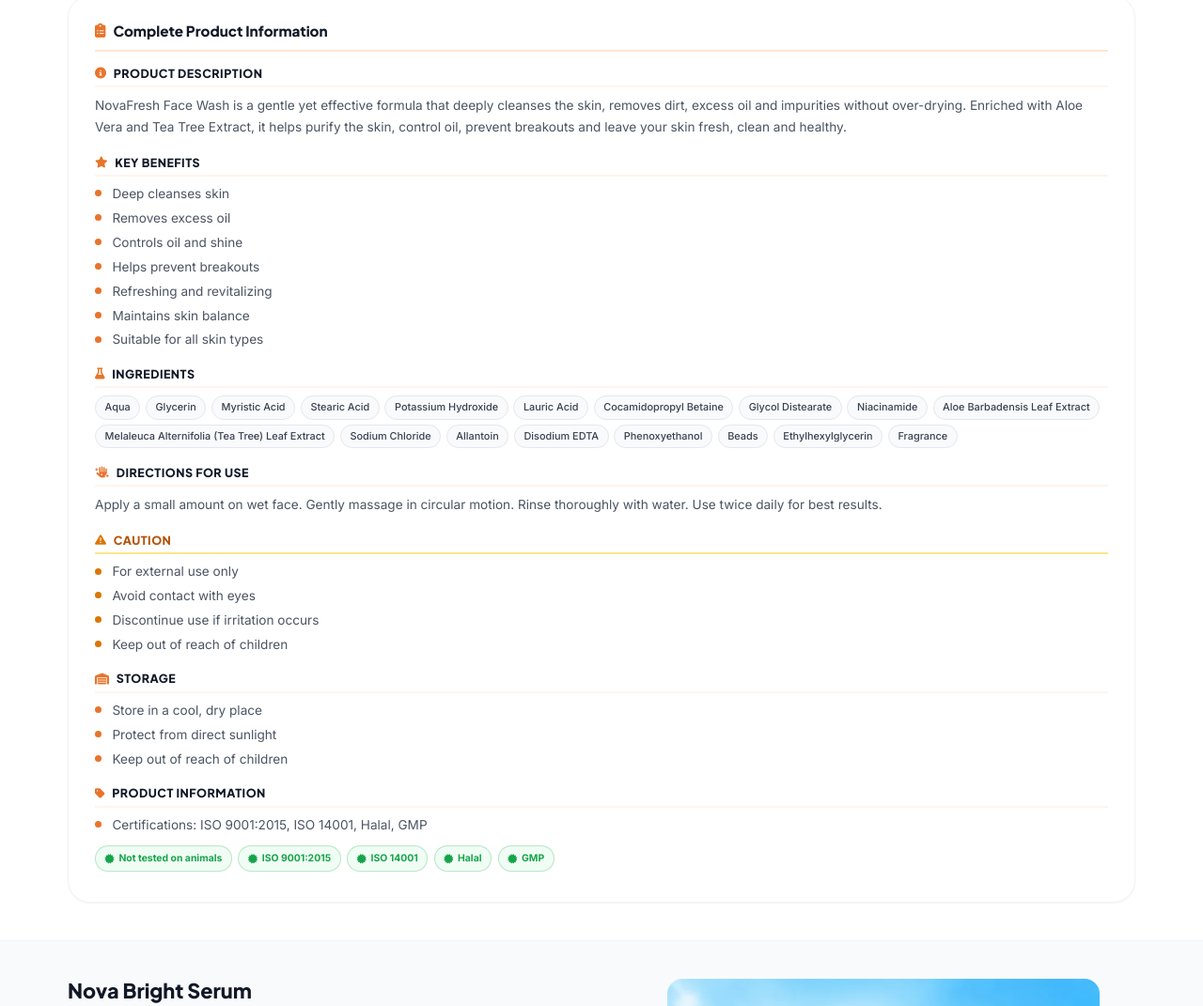
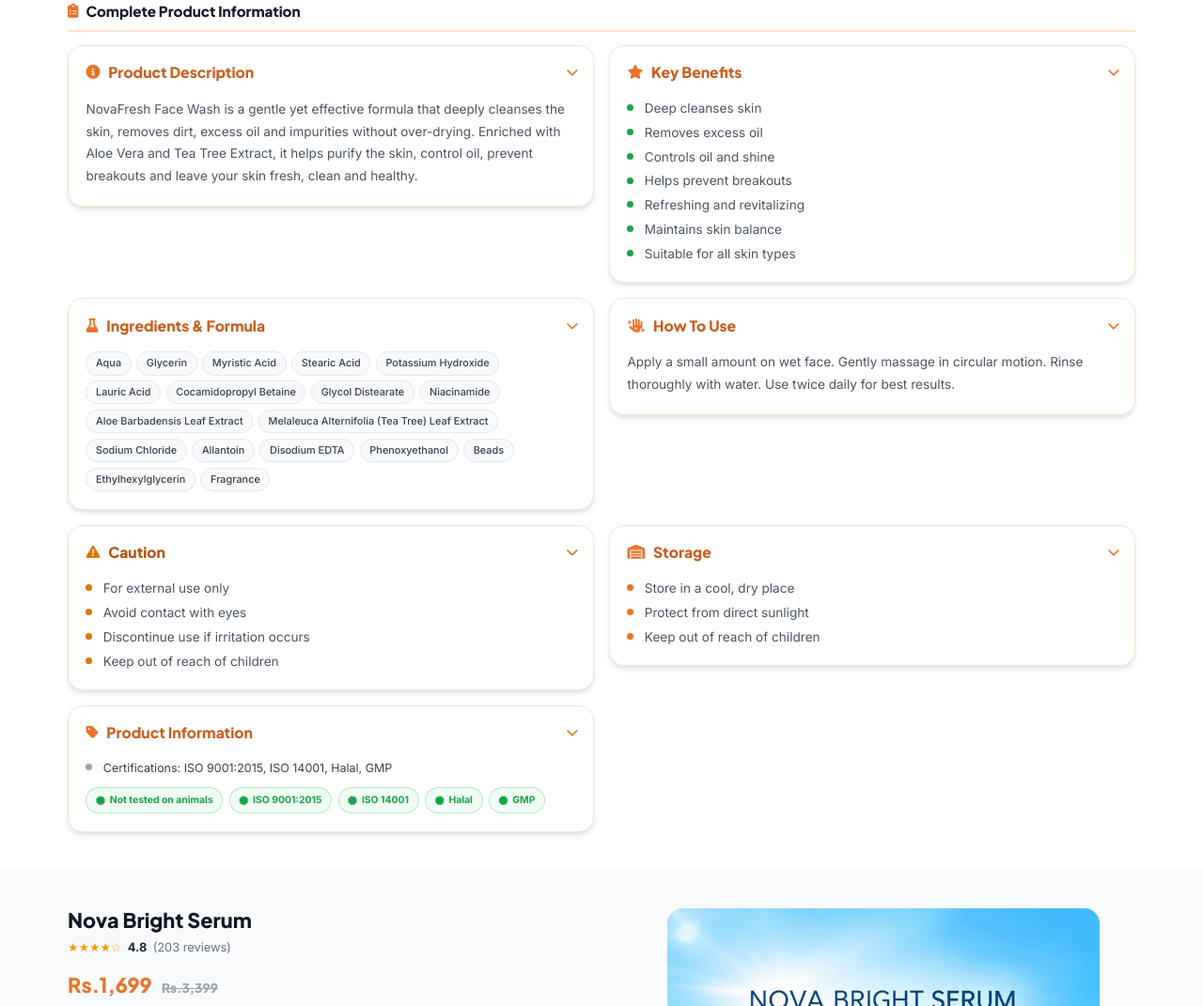
Before and after one commit to wasiqzahoor/NovaSky, a plain HTML site: page index.html in a window 1280 px wide. Shown: the part 4610-5681 px from the top of the page at 94% size. Drawn offline with Linux system fonts and the light colour scheme.

Commit message:
Add some changes

```diff
--- a/index.html
+++ b/index.html
@@ -621,12 +621,12 @@
           <h2>Why Choose <span class="gradient-text">NovaSky</span></h2>
         </div>
         <div class="why-grid">
-          <div class="why-card"><div class="why-icon"><i class="fa-solid fa-trophy"></i></div><h3>Best Quality</h3><p>Premium formulations backed by dermatological research and years of expertise.</p></div>
-          <div class="why-card"><div class="why-icon"><i class="fa-solid fa-leaf"></i></div><h3>Organic Ingredients</h3><p>100% natural, cruelty-free ingredients sourced from certified organic farms.</p></div>
+          <div class="why-card"><div class="why-icon"><i class="fa-solid fa-certificate"></i></div><h3>Certified Quality</h3><p>Halal, GMP and ISO certified products that are never tested on animals.</p></div>
+          <div class="why-card"><div class="why-icon"><i class="fa-solid fa-flask"></i></div><h3>Proven Actives</h3><p>Vitamin C, Niacinamide, SPF 60 and Kojic Acid formulas made for visible results.</p></div>
           <div class="why-card"><div class="why-icon"><i class="fa-solid fa-truck-fast"></i></div><h3>Fast Delivery</h3><p>Free delivery on orders above Rs.3,000 across Pakistan. Flat Rs.250 delivery on smaller orders.</p></div>
-          <div class="why-card"><div class="why-icon"><i class="fa-solid fa-indian-rupee-sign"></i></div><h3>Affordable Price</h3><p>Premium quality at prices that don't burn a hole in your pocket.</p></div>
-          <div class="why-card"><div class="why-icon"><i class="fa-solid fa-headphones"></i></div><h3>Customer Support</h3><p>24/7 dedicated support team to assist you with any queries.</p></div>
-          <div class="why-card"><div class="why-icon"><i class="fa-solid fa-shield-halved"></i></div><h3>Trusted Brand</h3><p>Loved by 5,000+ happy customers across Pakistan.</p></div>
+          <div class="why-card"><div class="why-icon"><i class="fa-solid fa-dollar-sign"></i></div><h3>Better Prices</h3><p>Flat 50% off on all products, plus 8% off on 2 packs and 5% off on advance payment.</p></div>
+          <div class="why-card"><div class="why-icon"><i class="fa-brands fa-whatsapp"></i></div><h3>WhatsApp Support</h3><p>Order or ask us anything on WhatsApp, Monday to Saturday 9 AM to 6 PM.</p></div>
+          <div class="why-card"><div class="why-icon"><i class="fa-solid fa-heart"></i></div><h3>Loved by Customers</h3><p>4.9&#9733; average rating from verified buyers across Pakistan.</p></div>
         </div>
       </div>
     </section>
--- a/script.js
+++ b/script.js
@@ -763,53 +763,44 @@ document.addEventListener('DOMContentLoaded', () => {
   }
 
   // ===== Complete Info Block Builder (shown inside each product detail section) =====
-  function buildFullInfoHtml(fi) {
+  function buildFullInfoHtml(fi, pid) {
     if (!fi) return '';
     const benefitsHtml = fi.benefits.map(b => `<li>${escapeHtml(b)}</li>`).join('');
     const cautionHtml = fi.caution.map(c => `<li>${escapeHtml(c)}</li>`).join('');
     const storageHtml = fi.storage ? fi.storage.map(s => `<li>${escapeHtml(s)}</li>`).join('') : '';
-    const ingredientsChips = fi.ingredients.split(', ').map(i => `<span class="dfi-chip">${escapeHtml(i)}</span>`).join('');
-    const infoHtml = fi.info.map(item => `<li>${escapeHtml(item)}</li>`).join('');
+    const ingredientsChips = fi.ingredients.split(', ').map(c => `<span class="dfi-chip">${escapeHtml(c)}</span>`).join('');
+    const infoHtml = fi.info.map(t => `<li>${escapeHtml(t)}</li>`).join('');
     const badgesHtml = fi.badges.map(b => `<span class="dfi-badge"><i class="fa-solid fa-certificate"></i> ${escapeHtml(b)}</span>`).join('');
+
+    let accId = 0;
+    const accItem = (title, icon, body, extraClass) => {
+      const id = `dfi-panel-${pid}-${++accId}`;
+      return `
+        <div class="dfi-item${extraClass ? ' ' + extraClass : ''}">
+          <button class="dfi-head" type="button" aria-expanded="false" aria-controls="${id}">
+            <span class="dfi-head-text"><i class="fa-solid ${icon}"></i> ${title}</span>
+            <i class="fa-solid fa-chevron-right dfi-chev" aria-hidden="true"></i>
+          </button>
+          <div class="dfi-body" id="${id}">
+            <div class="dfi-body-inner">
+              <div class="dfi-section">${body}</div>
+            </div>
+          </div>
+        </div>`;
+    };
+
     return `
         <div class="detail-fullinfo">
           <h3 class="dfi-main-title"><i class="fa-solid fa-clipboard-list"></i> Complete Product Information</h3>
 
-          <div class="dfi-section">
-            <h4><i class="fa-solid fa-circle-info"></i> Product Description</h4>
-            <p>${escapeHtml(fi.description)}</p>
-          </div>
-
-          <div class="dfi-section">
-            <h4><i class="fa-solid fa-star"></i> Key Benefits</h4>
-            <ul class="dfi-benefits">${benefitsHtml}</ul>
-          </div>
-
-          <div class="dfi-section">
-            <h4><i class="fa-solid fa-flask"></i> Ingredients</h4>
-            <div class="dfi-ingredients">${ingredientsChips}</div>
-          </div>
-
-          <div class="dfi-section">
-            <h4><i class="fa-solid fa-hand-sparkles"></i> Directions for Use</h4>
-            <p>${escapeHtml(fi.directions)}</p>
-          </div>
-
-          <div class="dfi-section dfi-section-caution">
-            <h4><i class="fa-solid fa-triangle-exclamation"></i> Caution</h4>
-            <ul class="dfi-caution">${cautionHtml}</ul>
-          </div>
-
-          ${fi.storage ? `
-          <div class="dfi-section">
-            <h4><i class="fa-solid fa-warehouse"></i> Storage</h4>
-            <ul class="dfi-storage">${storageHtml}</ul>
-          </div>` : ''}
-
-          <div class="dfi-section">
-            <h4><i class="fa-solid fa-tag"></i> Product Information</h4>
-            <ul class="dfi-info">${infoHtml}</ul>
-            <div class="dfi-badges">${badgesHtml}</div>
+          <div class="dfi-accordion">
+            ${accItem('Product Description', 'fa-circle-info', `<p>${escapeHtml(fi.description)}</p>`)}
+            ${accItem('Key Benefits', 'fa-star', `<ul class="dfi-benefits">${benefitsHtml}</ul>`)}
+            ${accItem('Ingredients &amp; Formula', 'fa-flask', `<div class="dfi-ingredients">${ingredientsChips}</div>`)}
+            ${accItem('How To Use', 'fa-hand-sparkles', `<p>${escapeHtml(fi.directions)}</p>`)}
+            ${accItem('Caution', 'fa-triangle-exclamation', `<ul class="dfi-caution">${cautionHtml}</ul>`, 'dfi-item-caution')}
+            ${fi.storage ? accItem('Storage', 'fa-warehouse', `<ul class="dfi-storage">${storageHtml}</ul>`) : ''}
+            ${accItem('Product Information', 'fa-tag', `<ul class="dfi-info">${infoHtml}</ul><div class="dfi-badges">${badgesHtml}</div>`)}
           </div>
         </div>`;
   }
@@ -880,11 +871,25 @@ document.addEventListener('DOMContentLoaded', () => {
                 </div>
               </div>
             </div>
-            ${buildFullInfoHtml(fi)}
+            ${buildFullInfoHtml(fi, p.id)}
           </div>
         </div>`;
     });
     productDetails.innerHTML = html;
+
+    // Accordion (product info panels) — collapsed by default on mobile, open on desktop
+    const isDesktopInfo = window.matchMedia('(min-width: 900px)').matches;
+    productDetails.querySelectorAll('.dfi-item').forEach(item => {
+      const head = item.querySelector('.dfi-head');
+      if (isDesktopInfo) {
+        item.classList.add('open');
+        head.setAttribute('aria-expanded', 'true');
+      }
+      head.addEventListener('click', () => {
+        const open = item.classList.toggle('open');
+        head.setAttribute('aria-expanded', open ? 'true' : 'false');
+      });
+    });
 
     // Thumbnails
     productDetails.querySelectorAll('.detail-thumb').forEach(thumb => {
--- a/style.css
+++ b/style.css
@@ -708,42 +708,74 @@ h1, h2, h3, h4, h5, h6 { font-family: var(--font-heading); color: var(--gray-900
 
 /* ===== COMPLETE PRODUCT INFORMATION (inside product details) ===== */
 .detail-fullinfo {
-  margin-top: 2rem; padding: 1.35rem 1.25rem 1.5rem;
-  background: #fff; border: 1px solid var(--gray-100);
-  border-radius: var(--radius-2xl); box-shadow: var(--shadow-sm);
+  margin-top: 2rem;
   text-align: left;
 }
 .dfi-main-title {
   display: flex; align-items: center; gap: .5rem;
   font-size: .95rem; font-weight: 800; color: var(--gray-900);
-  padding-bottom: .65rem; margin-bottom: 1rem;
+  padding-bottom: .65rem; margin-bottom: .9rem;
   border-bottom: 2px solid var(--brand-100);
 }
 .dfi-main-title i { color: var(--brand); }
-.dfi-section { margin-bottom: 1.15rem; }
-.dfi-section:last-child { margin-bottom: 0; }
-.dfi-section h4 {
-  display: flex; align-items: center; gap: .45rem;
-  font-size: .78rem; font-weight: 800; text-transform: uppercase; letter-spacing: .04em;
-  color: var(--gray-900); margin-bottom: .5rem;
-  padding-bottom: .35rem; border-bottom: 2px solid var(--brand-50);
+
+/* --- Accordion (tap to expand) --- */
+.dfi-accordion { display: grid; gap: .7rem; }
+.dfi-item {
+  background: var(--brand-50);
+  border: 1px solid var(--brand-100);
+  border-radius: var(--radius-xl);
+  overflow: hidden;
+  transition: box-shadow .3s ease, background .3s ease, border-color .3s ease;
 }
-.dfi-section h4 i { color: var(--brand); font-size: 12px; }
-.dfi-section p { font-size: .82rem; color: var(--gray-600); line-height: 1.7; }
+.dfi-item.open {
+  background: #fff;
+  border-color: var(--brand-100);
+  box-shadow: var(--shadow-md);
+}
+.dfi-head {
+  width: 100%;
+  display: flex; align-items: center; justify-content: space-between; gap: 1rem;
+  padding: 1.05rem 1.15rem;
+  text-align: left;
+  font-family: var(--font-heading);
+  font-size: .98rem; font-weight: 800; color: var(--brand-dark);
+  min-height: 56px;
+}
+.dfi-head-text { display: flex; align-items: center; gap: .55rem; }
+.dfi-head-text i { font-size: 15px; color: var(--brand); flex-shrink: 0; }
+.dfi-chev {
+  font-size: 13px; color: var(--brand);
+  transition: transform .3s ease;
+  flex-shrink: 0;
+}
+.dfi-item.open .dfi-chev { transform: rotate(90deg); }
+
+.dfi-body {
+  display: grid;
+  grid-template-rows: 0fr;
+  transition: grid-template-rows .3s ease;
+}
+.dfi-item.open .dfi-body { grid-template-rows: 1fr; }
+.dfi-body-inner { overflow: hidden; min-height: 0; }
+.dfi-section { padding: 0 1.15rem 1.2rem; }
+.dfi-section p { font-size: .84rem; color: var(--gray-600); line-height: 1.75; }
 .dfi-section ul { list-style: none; display: grid; gap: .3rem; }
 .dfi-section ul li {
   position: relative; padding-left: 1.15rem;
-  font-size: .8rem; color: var(--gray-600); line-height: 1.55;
+  font-size: .82rem; color: var(--gray-600); line-height: 1.55;
 }
 .dfi-section ul li::before {
   content: ''; position: absolute; left: 0; top: .45em;
   width: 7px; height: 7px; border-radius: var(--radius-full);
   background: var(--brand);
 }
-.dfi-benefits li::before { background: var(--green); }
-.dfi-section-caution h4 { color: #b45309; border-bottom-color: #fde68a; }
-.dfi-section-caution h4 i { color: #d97706; }
-.dfi-section-caution ul li::before { background: #d97706; }
+.dfi-section ul.dfi-benefits li::before { background: var(--green); }
+
+.dfi-item-caution .dfi-head { color: #b45309; }
+.dfi-item-caution .dfi-head-text i,
+.dfi-item-caution .dfi-chev { color: #d97706; }
+.dfi-section ul.dfi-caution li::before { background: #d97706; }
 
 .dfi-ingredients { display: flex; flex-wrap: wrap; gap: .35rem; }
 .dfi-chip {
@@ -752,8 +784,8 @@ h1, h2, h3, h4, h5, h6 { font-family: var(--font-heading); color: var(--gray-900
   padding: .25rem .6rem; border-radius: var(--radius-full); line-height: 1.4;
 }
 
-.dfi-info li { font-size: .78rem; color: var(--gray-700); }
-.dfi-info li::before { background: var(--gray-400); }
+.dfi-section ul.dfi-info li { font-size: .78rem; color: var(--gray-700); }
+.dfi-section ul.dfi-info li::before { background: var(--gray-400); }
 .dfi-badges { display: flex; flex-wrap: wrap; gap: .4rem; margin-top: .7rem; }
 .dfi-badge {
   display: inline-flex; align-items: center; gap: .3rem;
@@ -990,7 +1022,8 @@ h1, h2, h3, h4, h5, h6 { font-family: var(--font-heading); color: var(--gray-900
   .offer-box { padding: 1.25rem; }
   .offer-select-btn { width: auto; min-width: 220px; }
   .detail-info .offer-box { margin-bottom: 1.5rem; }
-  .detail-fullinfo { padding: 1.75rem 1.75rem 2rem; }
+  .detail-fullinfo { margin-top: 2.5rem; }
+  .detail-fullinfo .dfi-accordion { grid-template-columns: 1fr 1fr; gap: 1rem; align-items: start; }
   .dfi-section p, .dfi-section ul li { font-size: .85rem; }
 }
 
```
